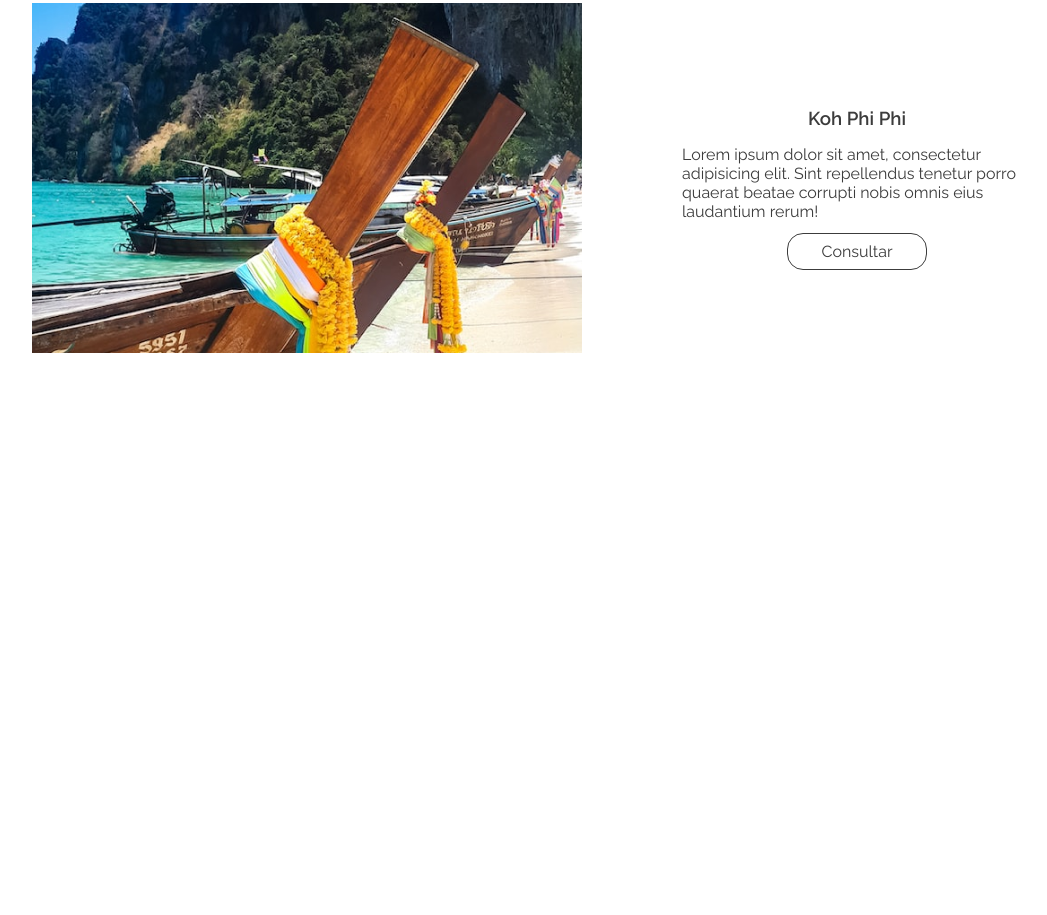
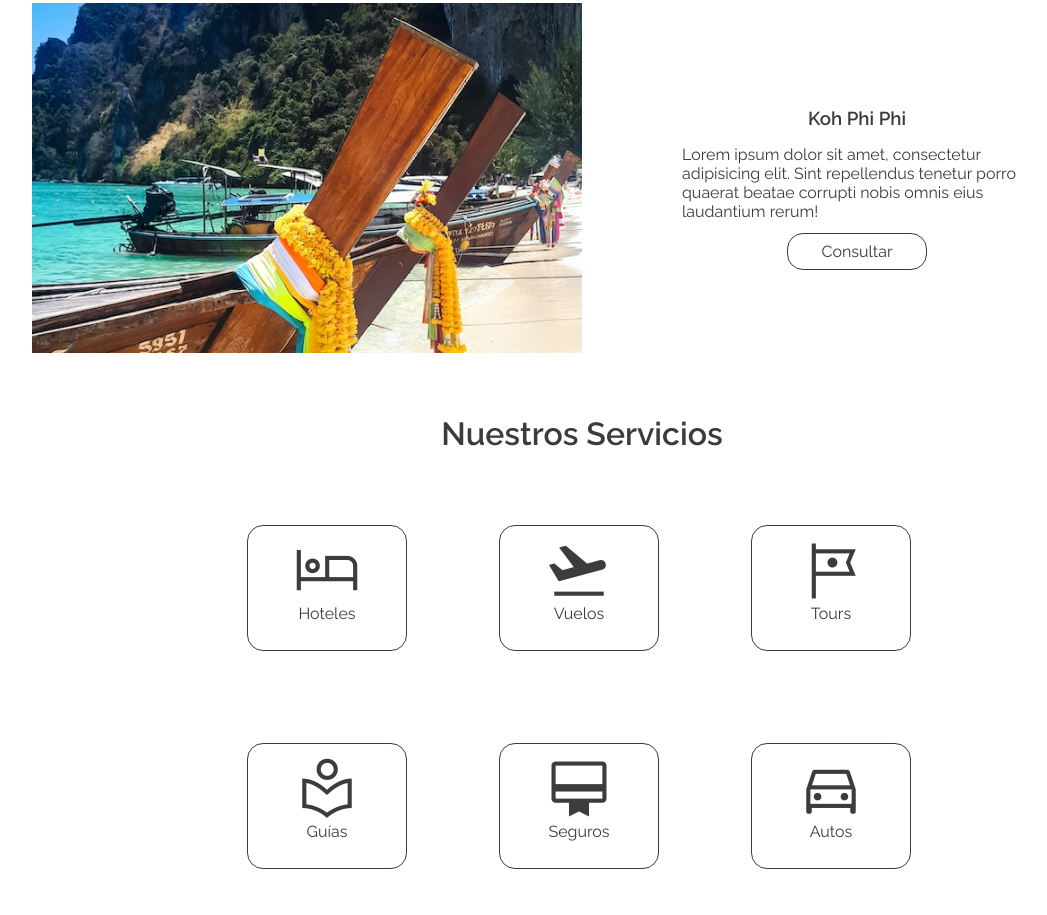
Before and after one commit to exegeses/html-62914, a plain HTML site: page sitio/index.html in a window 1280 px wide. Shown: the part 1985-2900 px from the top of the page, without its empty margins (58-1105 px from the left). Before the commit the page ends 2370 px from the top, so only its background shows below. Drawn offline with nearby package versions, Linux system fonts and the light colour scheme.

Commit message:
sección servicios

```diff
--- a/sitio/css/estilos.css
+++ b/sitio/css/estilos.css
@@ -118,3 +118,39 @@ header{
             background-color: #3c3c3c;
             color: #fff;
         }
+
+/*### serviocios  ###*/
+#servicios{
+    width: 762px;
+    margin: 62px auto 0px auto;
+    height: 500px;
+    display: flex;
+    flex-wrap: wrap;
+}
+
+    #servicios h2{
+        font-size: 32px;
+        width: 100%;
+        text-align: center;
+    }
+    #servicios a{
+        display: block;
+        width: 160px;
+        margin: 46px;
+        padding-top: 12px;
+        text-align: center;
+        border: 1px solid #3c3c3c;
+        border-radius: 16px;
+        text-decoration: none;
+        color: #3c3c3c;
+        transition: 500ms;
+    }
+    #servicios a:hover{
+        background-color: #3c3c3c;
+        color: #fff;
+    }
+
+    .material-symbols-outlined{
+        display: block;
+        font-size: 66px;
+    }
--- a/sitio/index.html
+++ b/sitio/index.html
@@ -5,6 +5,7 @@
     <meta http-equiv="X-UA-Compatible" content="IE=edge">
     <meta name="viewport" content="width=device-width, initial-scale=1.0">
     <title>Document</title>
+    <link rel="stylesheet" href="https://fonts.googleapis.com/css2?family=Material+Symbols+Outlined:opsz,wght,FILL,GRAD@20..48,100..700,0..1,-50..200" />
     <link rel="stylesheet" href="css/estilos.css">
 </head>
 <body>
@@ -90,6 +91,47 @@
 
         </section>
 
+        <section id="servicios">
+            <h2>Nuestros Servicios</h2>
+            <a href="#">
+                <span class="material-symbols-outlined">
+                    hotel
+                </span>
+                Hoteles
+            </a>
+            <a href="#">
+                <span class="material-symbols-outlined">
+                    flight_takeoff
+                    </span>
+                Vuelos
+            </a>
+            <a href="#">
+                <span class="material-symbols-outlined">
+                    tour
+                    </span>
+                Tours
+            </a>
+            <a href="#">
+                <span class="material-symbols-outlined">
+                    local_library
+                    </span>
+                Guías
+            </a>
+            <a href="#">
+                <span class="material-symbols-outlined">
+                    card_membership
+                    </span>
+                Seguros
+            </a>
+            <a href="#">
+                <span class="material-symbols-outlined">
+                    directions_car
+                </span>
+                Autos
+            </a>
+
+        </section>
+
 
     </main>
 
```
